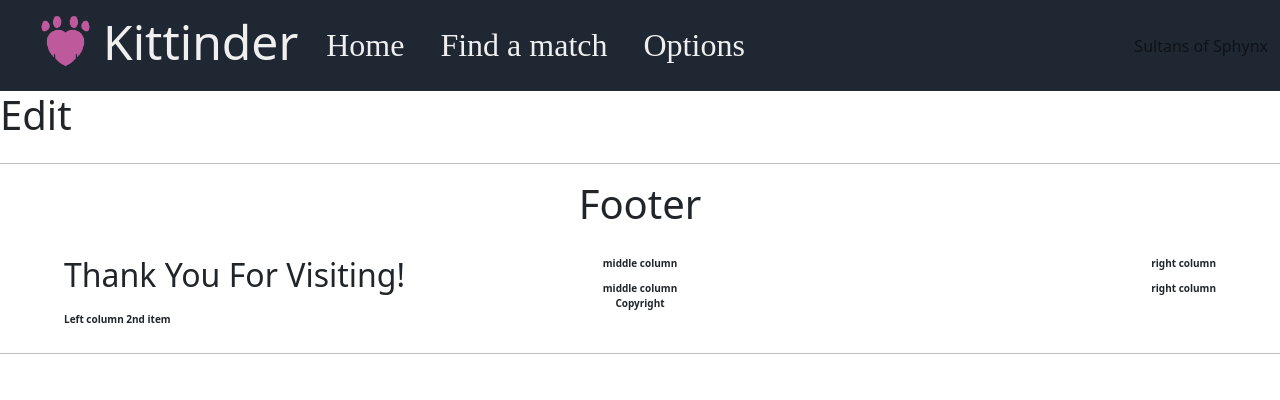
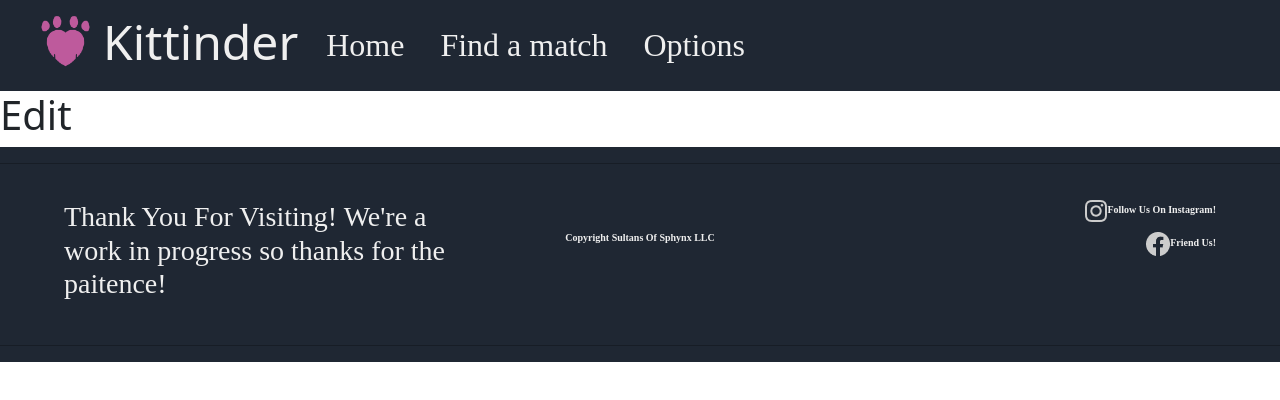
Before and after one commit to learn-academy-2022-alpha/cat-tinder-frontend-sultans-of-sphynx-kat-nico-jacob, a React (Create React App) app: page /catedit in a window 1280 px wide. Shown: the top 400 px of the page. Built offline with nearby package versions, Linux system fonts and the light colour scheme.

Commit message:
Header Footer Done

```diff
--- a/src/components/Footer.js
+++ b/src/components/Footer.js
@@ -8,34 +8,27 @@ export default class Footer extends Component {
                 <section className="footer">
                     <hr className="footer-seperator" />
                     <section className="footer-social-media">
-                        <h1>Footer </h1>
                         {/*<a href="/" target="_blank" rel="noopener noreferrer">LinkedIn</a>*/}
                     </section>
                     <section className="footer-info">
                         <section className="footer-info-left">
                             <section className="footer-info__name">
-                            <h2>Thank You For Visiting!</h2>
-                            </section>
-                            <section className="footer-info__returns">
-                                Left column 2nd item
+                            <h3>Thank You For Visiting! We're a work in progress so thanks for the paitence!</h3>
                             </section>
                         </section>
                         <section className="footer-info-center">
-                            <section className="footer-info__email">
-                                middle column
-                            </section>
                             <section className="footer-info__terms">
-                                middle column
-                                <br />
-                                Copyright
+                            <br />
+                            <br />
+                                Copyright Sultans Of Sphynx LLC
                             </section>
                         </section>
                         <section className="footer-info-right">
                             <section className="footer-info__number">
-                                right column
+                                <img src="img/vector.png"></img>Follow Us On Instagram!
                             </section>
                             <section className="footer-info__contact">
-                                right column
+                                <img src="img/vector-2.png"></img>Friend Us!
                             </section>
                         </section>
                     </section>
--- a/src/components/Header.js
+++ b/src/components/Header.js
@@ -60,9 +60,6 @@ export default class Header extends Component {
                                     </DropdownMenu>
                                 </UncontrolledDropdown>
                             </Nav>
-                            <NavbarText>
-                                Sultans of Sphynx
-                            </NavbarText>
                         </Collapse>
                     </Navbar>
                 </div>
--- a/src/components/footer.css
+++ b/src/components/footer.css
@@ -1,4 +1,5 @@
 .footer {
+    background-color: #1F2733;
     display: flex;
     flex-direction: column;
     margin-bottom: 20px;
@@ -22,6 +23,8 @@
 .footer-info  {
     display: flex;
     justify-content: center;
+    font-family: cursive;
+    color: #efefef;
 }
 
 .footer-info-left, .footer-info-center, .footer-info-right {
```
Also changed, not shown: public/img/Vector-2.png (added), public/img/Vector.png (added).
